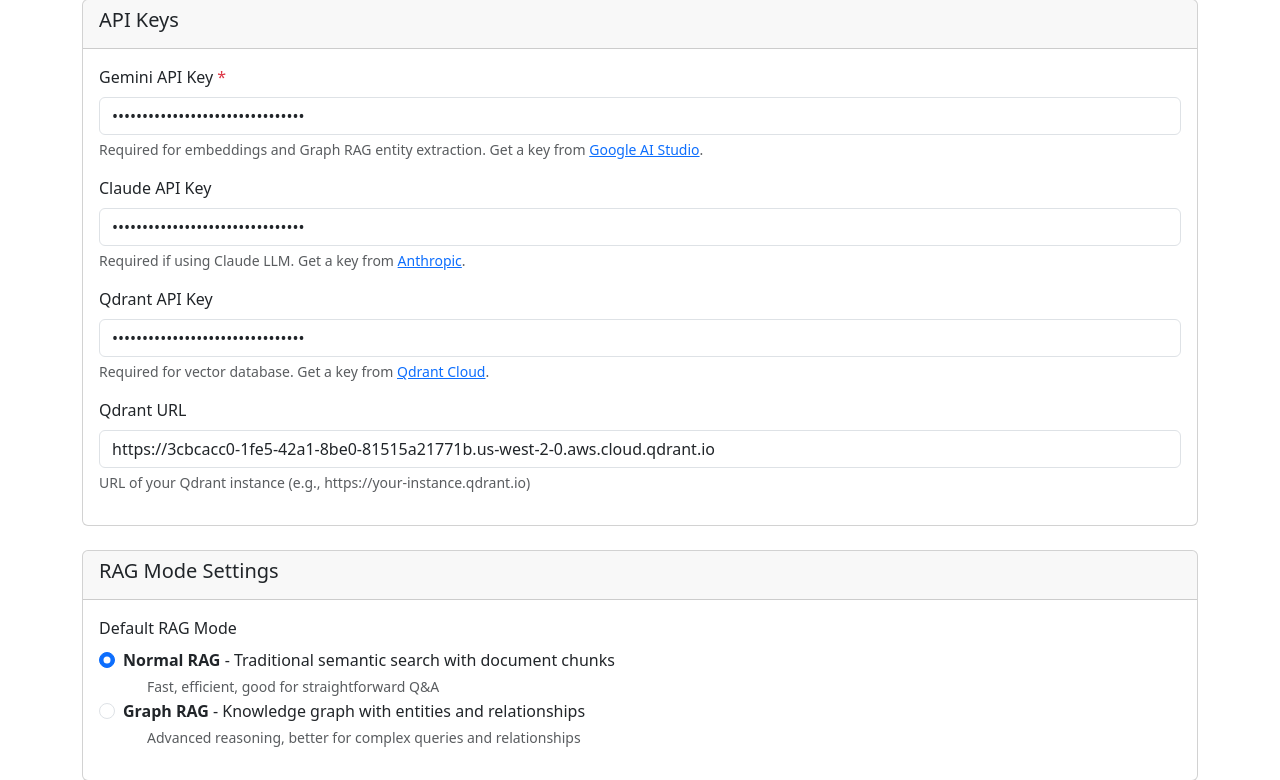
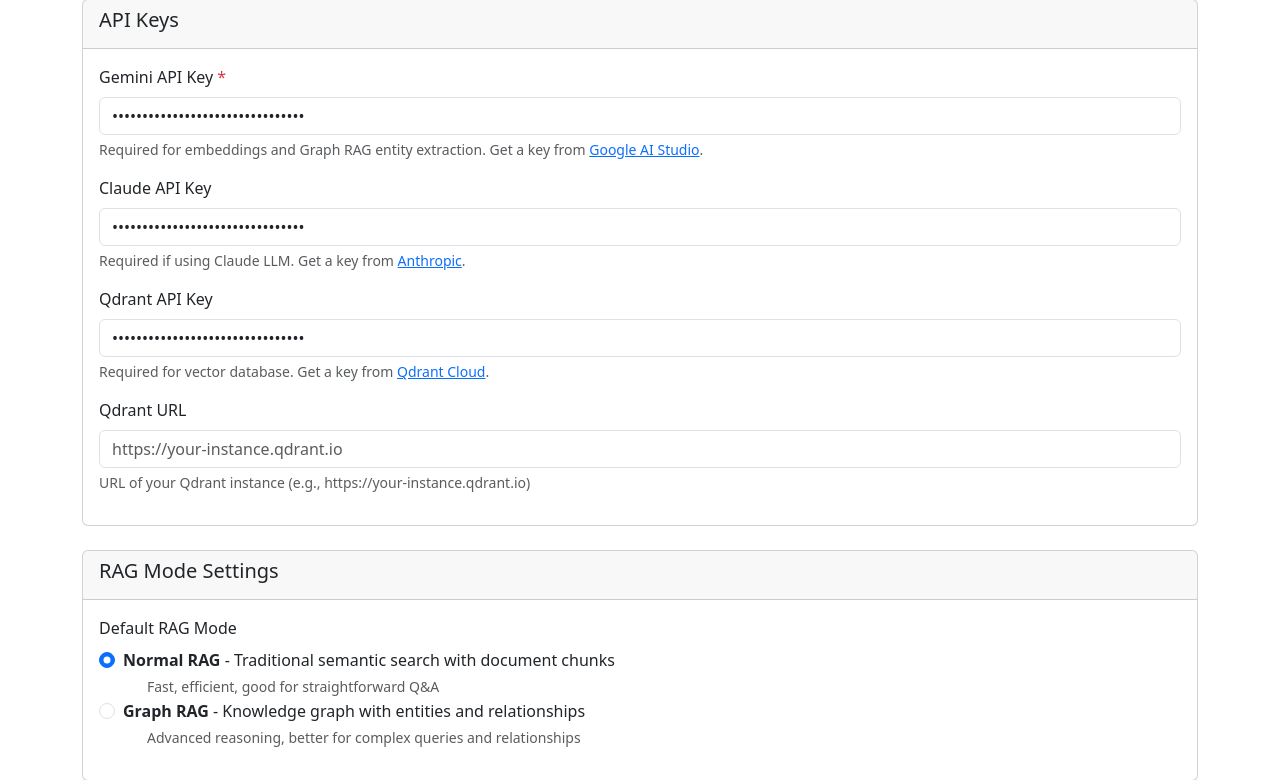
Before and after one commit to Rithvik26/SimpleRag, a Flask app: page /setup in a window 1280 px wide. Shown: the part 175-955 px from the top of the page. Run offline with Flask 3, Linux system fonts and the light colour scheme; some libraries are stand-ins or nearby versions.

Commit message:
Abstracted keys and urls

```diff
--- a/config.py
+++ b/config.py
@@ -14,7 +14,7 @@
 DEFAULT_CONFIG = {
     "gemini_api_key": os.environ.get("GEMINI_API_KEY", ""),
     "claude_api_key": os.environ.get("CLAUDE_API_KEY", ""),
-    "qdrant_url": os.environ.get("QDRANT_URL", "https://3cbcacc0-1fe5-42a1-8be0-81515a21771b.us-west-2-0.aws.cloud.qdrant.io"),
+    "qdrant_url": os.environ.get("QDRANT_URL", ""),
     "qdrant_api_key": os.environ.get("QDRANT_API_KEY", ""),
     "collection_name": os.environ.get("QDRANT_COLLECTION", "simple_rag_docs"),
     "graph_collection_name": os.environ.get("QDRANT_GRAPH_COLLECTION", "simple_rag_graph"),
--- a/templates/setup.html
+++ b/templates/setup.html
@@ -37,7 +37,8 @@
             <div class="mb-3">
                 <label for="qdrant_url" class="form-label">Qdrant URL</label>
                 <input type="text" class="form-control" id="qdrant_url" name="qdrant_url"
-                    value="{{ config.qdrant_url }}">
+    value="{{ config.qdrant_url }}"
+    placeholder="https://your-instance.qdrant.io">
                 <div class="form-text">URL of your Qdrant instance (e.g., https://your-instance.qdrant.io)</div>
             </div>
         </div>
--- a/vector_db_service.py
+++ b/vector_db_service.py
@@ -38,7 +38,9 @@
                 raise ValueError("Qdrant URL not configured")
             if not self.qdrant_api_key:
                 raise ValueError("Qdrant API key not configured")
-
+            # Additional check for default URL
+            if "3cbcacc0-1fe5-42a1-8be0-81515a21771b" in self.qdrant_url:
+                raise ValueError("Please configure your own Qdrant instance URL")
             logger.info(f"Initializing Qdrant client with URL: {self.qdrant_url}")
 
             # Determine connection method based on URL
```
Also changed, not shown: readme.md.
